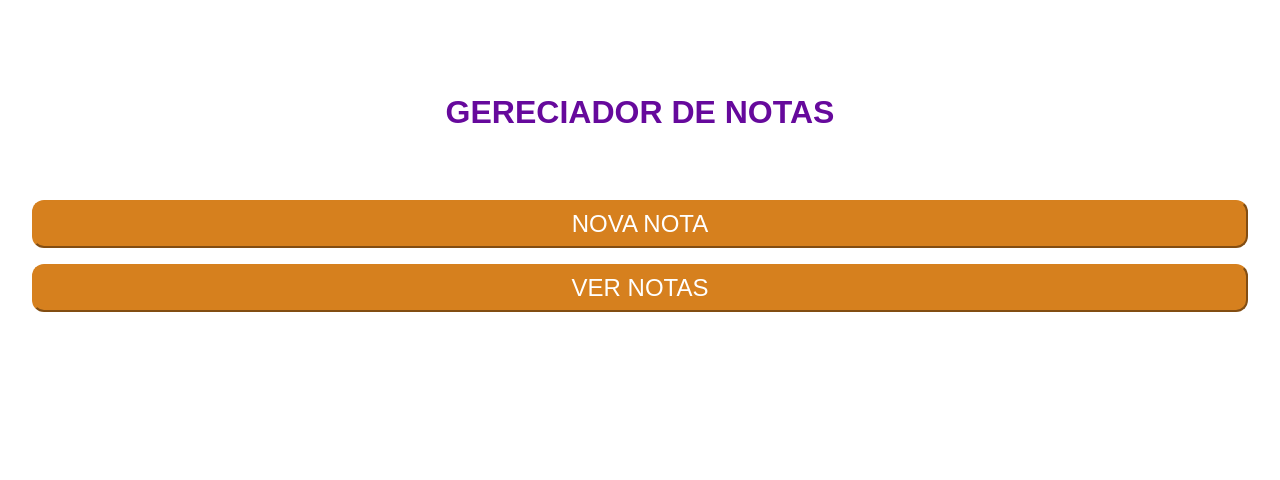
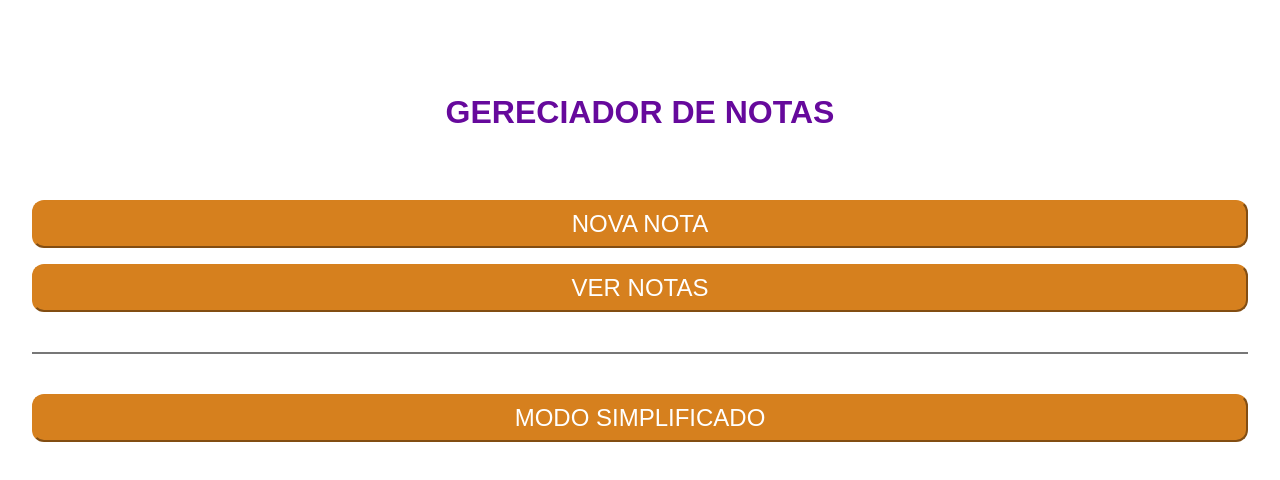
Before and after one commit to MunrraMT/desafio-front-post-its, a React (Create React App) app: page / in a window 1280 px wide. Shown: the top 480 px of the page. Built offline with nearby package versions, Linux system fonts and the light colour scheme.

Commit message:
Add modo simplificado

```diff
--- a/src/App.js
+++ b/src/App.js
@@ -22,6 +22,10 @@ function App() {
             <AddNewTaskPage />
           </Route>
 
+          <Route exact path='/simplified'>
+            <AddNewTaskPage />
+          </Route>
+
           <Route exact path='*'>
             <Redirect to='/' />
           </Route>
--- a/src/App.scss
+++ b/src/App.scss
@@ -5,3 +5,4 @@
 @import './styles/show-modal.scss';
 @import './styles/show-tasks.scss';
 @import './styles/task.scss';
+@import './styles/division.scss';
--- /dev/null
+++ b/src/components/btn-back-init.js
@@ -0,0 +1,17 @@
+import { useHistory } from 'react-router-dom';
+
+const BtnBackInit = () => {
+  const history = useHistory();
+
+  const handleClick = () => {
+    history.push('/');
+  };
+
+  return (
+    <button onClick={handleClick} className='home__btn' type='button'>
+      Voltar
+    </button>
+  );
+};
+
+export default BtnBackInit;
--- /dev/null
+++ b/src/components/btn-mod-simplified.js
@@ -0,0 +1,20 @@
+import { useHistory } from 'react-router-dom';
+
+const BtnModSimplified = () => {
+  const history = useHistory();
+
+  const handleClick = () => {
+    history.push('/simplified');
+  };
+
+  return (
+    <>
+      <span className='division' />
+      <button onClick={handleClick} className='home__btn' type='button'>
+        modo simplificado
+      </button>
+    </>
+  );
+};
+
+export default BtnModSimplified;
--- a/src/pages/home-page.js
+++ b/src/pages/home-page.js
@@ -1,10 +1,12 @@
 import BtnAddNotas from '../components/btn-add-notas';
+import BtnModSimplified from '../components/btn-mod-simplified';
 import BtnVerNotas from '../components/btn-ver-notas';
 
 const HomePage = () => (
   <main className='home__content'>
     <BtnAddNotas />
     <BtnVerNotas />
+    <BtnModSimplified />
   </main>
 );
 
--- a/src/pages/viewer-tasks-page.js
+++ b/src/pages/viewer-tasks-page.js
@@ -1,5 +1,6 @@
 import { useEffect, useState } from 'react';
 import BtnAddNotas from '../components/btn-add-notas';
+import BtnBackInit from '../components/btn-back-init';
 import NoExistTasks from '../components/no-exist-tasks';
 
 const ViewerTasksPage = () => {
@@ -51,6 +52,7 @@ const ViewerTasksPage = () => {
         <section className='show-tasks__tasks'>{tasksFormated}</section>
 
         <BtnAddNotas />
+        <BtnBackInit />
       </main>
     );
   };
--- /dev/null
+++ b/src/styles/division.scss
@@ -0,0 +1,7 @@
+.division {
+  height: 2px;
+  width: 100%;
+
+  margin: 2rem 0;
+  background-color: var(--color-text-dark);
+}
```
